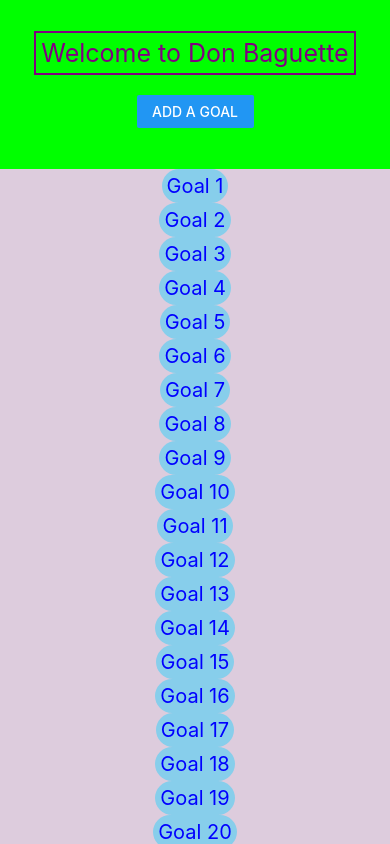
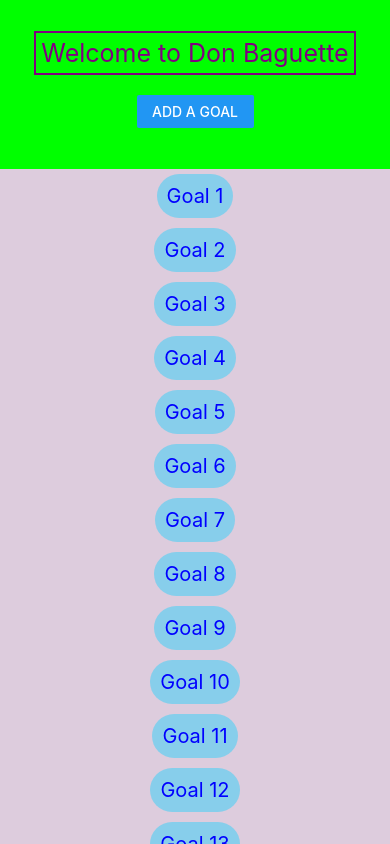
Before and after one commit to haoniu08/mobile2024fall-HN, a React Native app: screen / in a window 390 px wide. Built offline with nearby package versions, Linux system fonts and the light colour scheme.

Commit message:
goalItem abstracted

```diff
--- a/App.js
+++ b/App.js
@@ -10,6 +10,7 @@ import {
 import {useState, useEffect} from 'react';
 import Header from './components/Header';
 import Input from './components/Input';
+import GoalItem from './components/GoalItem';
 
 export default function App() {
 
@@ -68,15 +69,10 @@ export default function App() {
         {/* <test FlatList */}
         <FlatList
           data={goals}
-          renderItem={(itemData) => (
-            <View style={styles.userInput}>
-              <Text style={styles.text}>{itemData.item.text}</Text>
-            </View>
-          )}
+          renderItem={(itemData) => <GoalItem goal={itemData.item} />}
           keyExtractor={(item) => item.id}
           contentContainerStyle={styles.scrollViewContainer}
         />
-
       </View>
     </SafeAreaView>
   );
--- /dev/null
+++ b/components/GoalItem.js
@@ -0,0 +1,25 @@
+// file for abstracting the goal item component
+import React from 'react';
+import { View, Text, StyleSheet } from 'react-native';
+
+export default function GoalItem({ goal }) {
+  return (
+    <View style={styles.userInput}>
+      <Text style={styles.text}>{goal.text}</Text>
+    </View>
+  );
+}
+
+const styles = StyleSheet.create({
+    userInput: {
+      backgroundColor: 'skyblue',
+      borderRadius: 100,
+      marginVertical: 5,
+      padding: 5,
+    },
+    text: {
+      fontSize: 20,
+      color: 'blue',
+      padding: 5,
+    },
+  });
```
